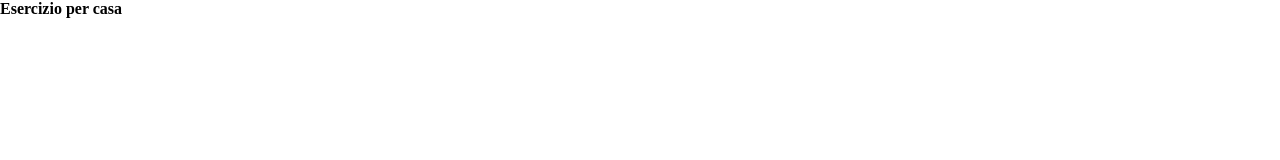
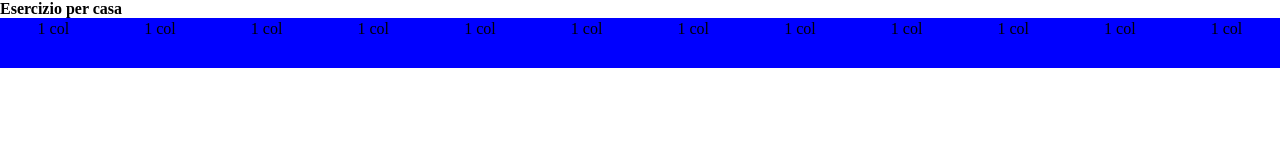
Before and after one commit to MariaAndreaGiardiello/html-css-12bool, a plain HTML site: page index.html in a window 1280 px wide. Drawn offline with Linux system fonts and the light colour scheme.

Commit message:
push x hotwell

```diff
--- a/css/style.css
+++ b/css/style.css
@@ -6,3 +6,10 @@
 }
 
 /*------COLUMNS STYLE------*/
+
+.col-1{
+    background-color: blue;
+    min-height: 50px;
+    text-align: center;
+    padding: 2px 2px;
+}
--- a/index.html
+++ b/index.html
@@ -14,18 +14,18 @@
     </header>
     <main>
         <div class="row">
-            <div class="col-1"></div>
-            <div class="col-1"></div>
-            <div class="col-1"></div>
-            <div class="col-1"></div>
-            <div class="col-1"></div>
-            <div class="col-1"></div>
-            <div class="col-1"></div>
-            <div class="col-1"></div>
-            <div class="col-1"></div>
-            <div class="col-1"></div>
-            <div class="col-1"></div>
-            <div class="col-1"></div>
+            <div class="col-1">1 col</div>
+            <div class="col-1">1 col</div>
+            <div class="col-1">1 col</div>
+            <div class="col-1">1 col</div>
+            <div class="col-1">1 col</div>
+            <div class="col-1">1 col</div>
+            <div class="col-1">1 col</div>
+            <div class="col-1">1 col</div>
+            <div class="col-1">1 col</div>
+            <div class="col-1">1 col</div>
+            <div class="col-1">1 col</div>
+            <div class="col-1">1 col</div>
         </div>
     </main>
 </body>
```
